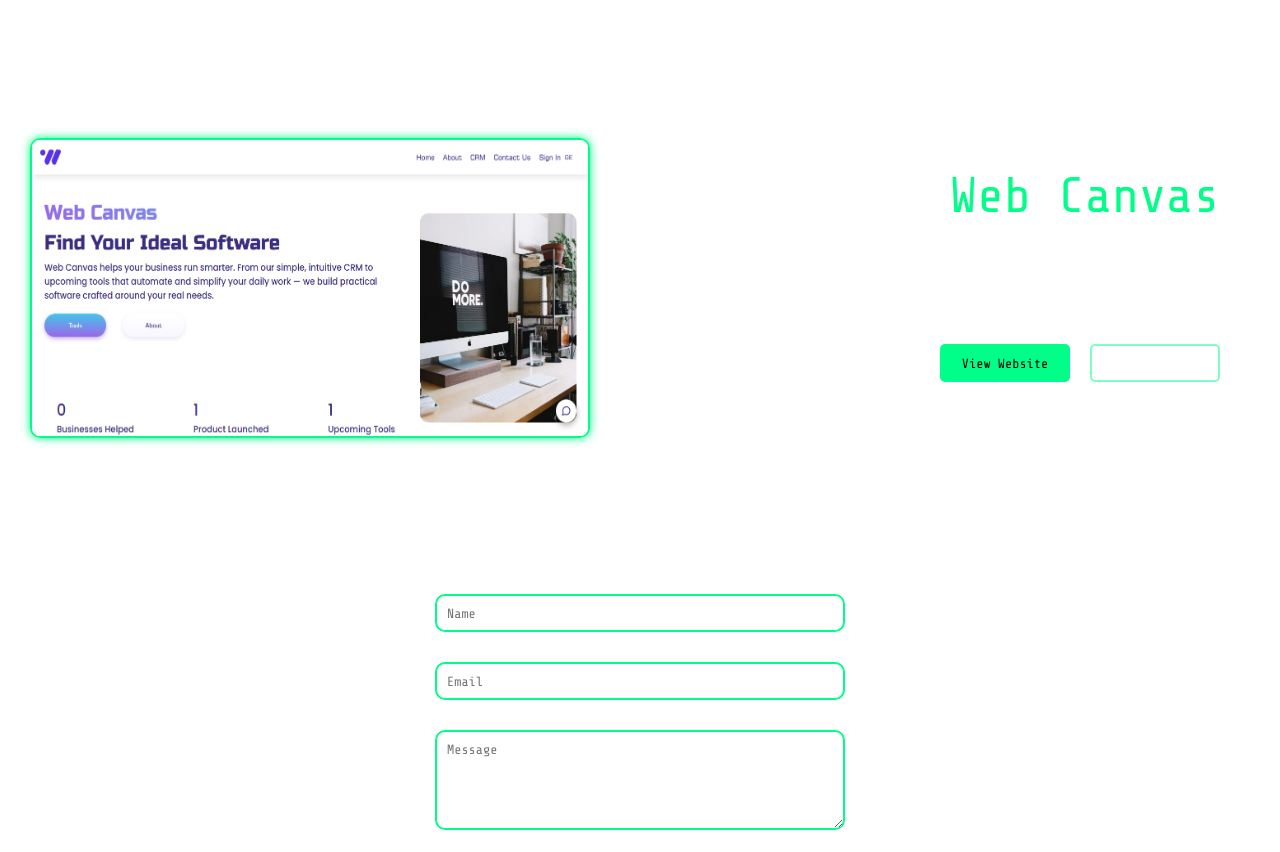
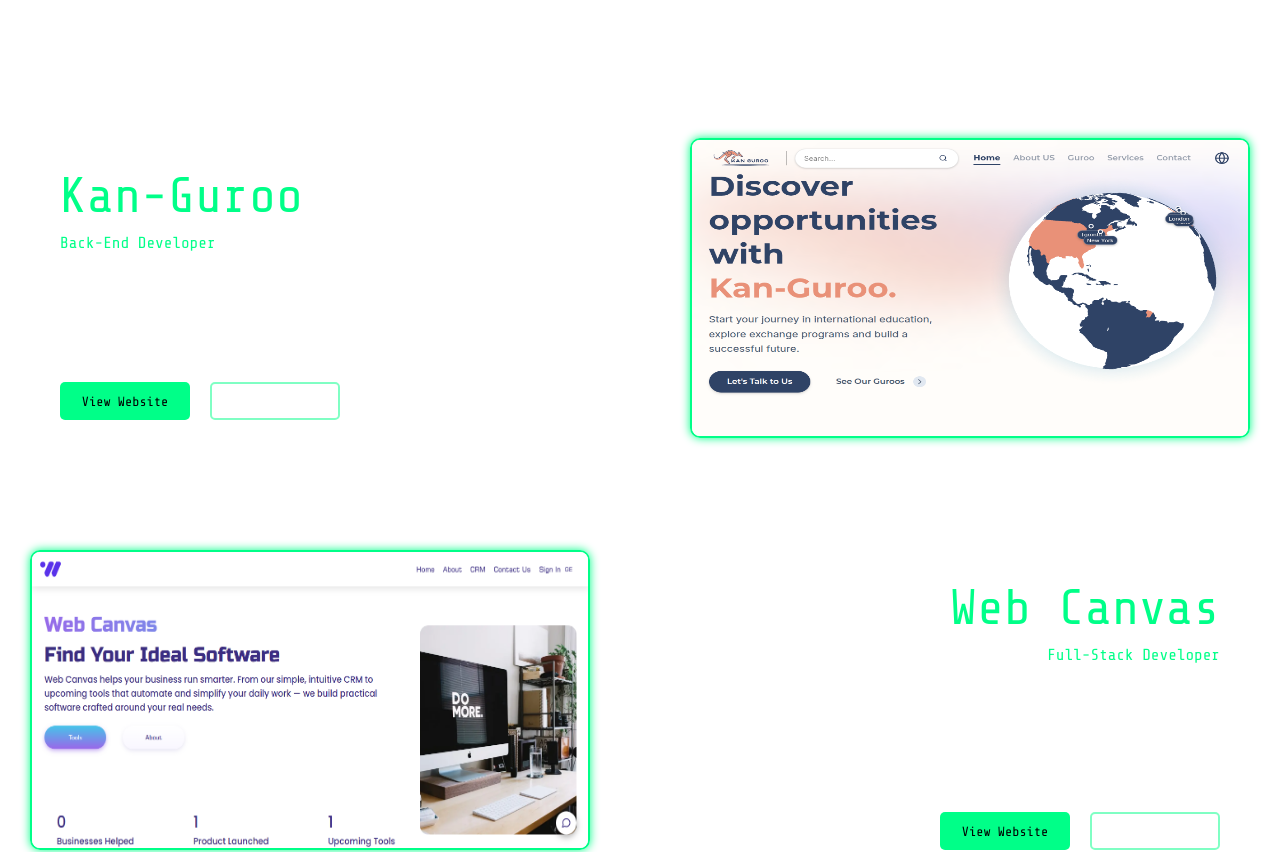
Before and after one commit to GiorgiGochitidze/cv-website, a Next.js app: page / in a window 1280 px wide. Shown: the part 1680-2532 px from the top of the page. Built offline with nearby package versions, Linux system fonts and the light colour scheme.

Commit message:
feat: added Kan-Guroo in projects and added position + working dates

```diff
--- a/package.json
+++ b/package.json
@@ -3,7 +3,7 @@
   "version": "0.1.0",
   "private": true,
   "scripts": {
-    "dev": "next dev",
+    "dev": "next dev --turbo",
     "build": "next build",
     "start": "next start",
     "lint": "eslint"
--- a/src/components/Portfolio/CSS/Portfolio.css
+++ b/src/components/Portfolio/CSS/Portfolio.css
@@ -36,6 +36,8 @@
 .projects-card-description p:nth-child(1) {
   color: var(--mainColor);
   font-size: 50px;
+  display: flex;
+  align-items: center;
 }
 
 .projects-card-description {
--- a/src/components/Portfolio/Portfolio.tsx
+++ b/src/components/Portfolio/Portfolio.tsx
@@ -15,6 +15,16 @@
 
       <div className="portfolio-list">
         <PortfolioCard
+          flexDirectionSide={"row-reverse"}
+          projectHeader={"Kan-Guroo"}
+          imageUrl={"/images/Projects/kan-guroo.png"}
+          projectDescription={`Kan-Guroo was created with one idea to make education and career development accessible and innovative for everyone. We help young people, businesses, and professionals find their path and connect with the mentors who will guide them along the way.`}
+          position={"Back-End Developer"}
+          date={"Sep 2025 - Present"}
+          githubLink={""}
+          websiteLink={"https://kan-guroo.com/"}
+        />
+        <PortfolioCard
           flexDirectionSide={"row"}
           projectHeader={"Web Canvas"}
           imageUrl={"/images/Projects/webCanvas.png"}
@@ -24,6 +34,8 @@
           offering essential tools for organizing customers without unnecessary complexity.
           The system emphasizes efficiency, accessibility, and a clean
           user experience.`}
+          position={"Full-Stack Developer"}
+          date={"Aug 2024 - Jan 2026"}
           githubLink={""}
           websiteLink={"https://webcanvasstudio.com/"}
         />
--- a/src/components/Portfolio/PortfolioCard.tsx
+++ b/src/components/Portfolio/PortfolioCard.tsx
@@ -11,6 +11,8 @@
   flexDirectionSide: "row" | "row-reverse" | "column" | "column-reverse";
   githubLink: string;
   websiteLink: string;
+  position: string;
+  date: string;
 };
 
 const PortfolioCard = ({
@@ -20,6 +22,8 @@
   flexDirectionSide,
   githubLink,
   websiteLink,
+  position,
+  date,
 }: ProjectType) => {
   const isFlexDirectionRow = flexDirectionSide === "row";
   const isMax981 = useMediaQuery({ maxWidth: 981 });
@@ -66,6 +70,11 @@
         className="projects-card-description"
       >
         <p data-aos={aosTextAnimation}>{projectHeader}</p>
+        <p style={{ fontSize: "16px", color: "var(--mainColor)" }}>
+          {" "}
+          {position}
+        </p>
+        <p data-aos={aosTextAnimation}>{date}</p>
         <p data-aos={aosTextAnimation} data-aos-delay="100">
           {projectDescription}
         </p>
```
Also changed, not shown: public/images/Projects/kan-guroo.png (added), public/images/Projects/travelPulse.png (deleted).
